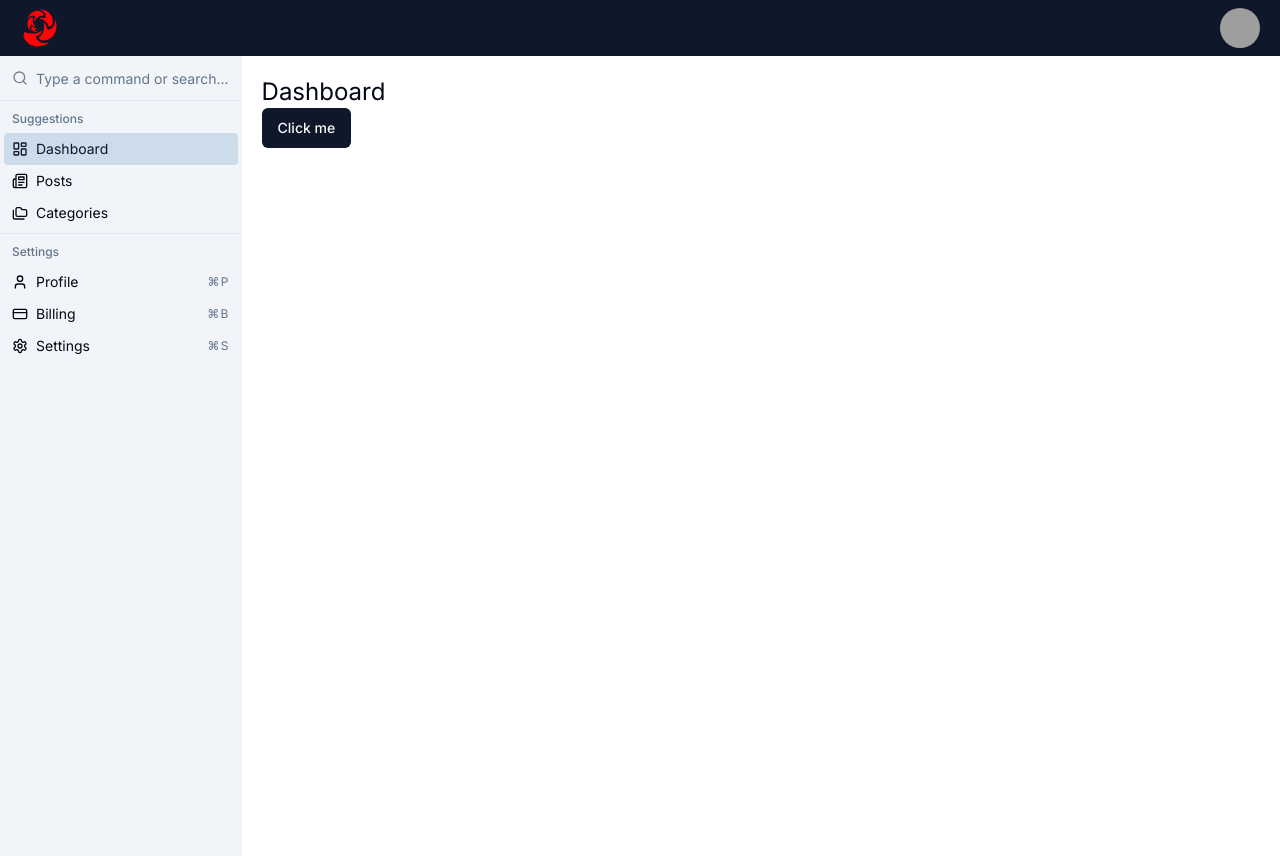
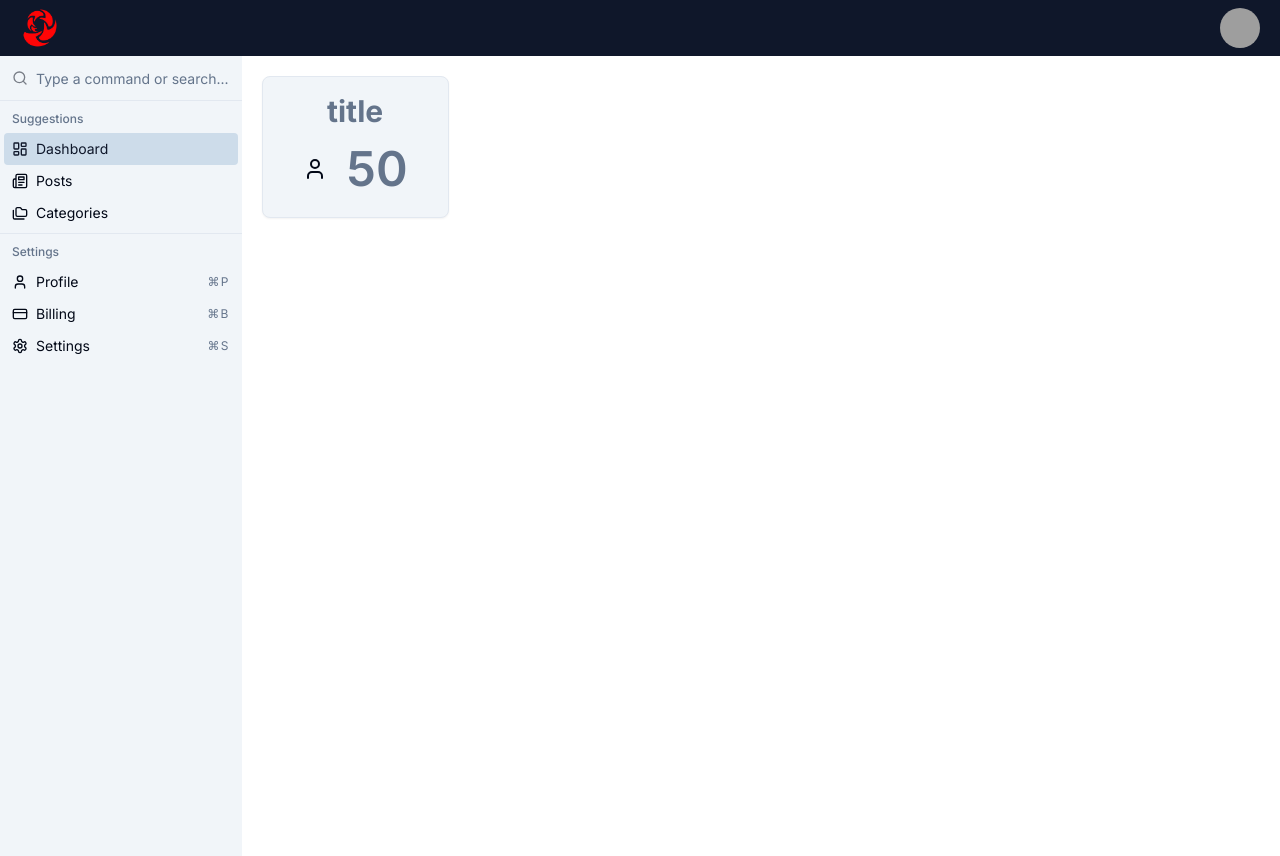
Before and after one commit to amiraadev/Customer-Relationship-Management-CRM, a Next.js app: page / in a window 1280 px wide. Built offline with nearby package versions, Linux system fonts and the light colour scheme; grey boxes are pictures that could not be loaded.

Commit message:
DashboardCard.tsx

```diff
--- a/app/page.tsx
+++ b/app/page.tsx
@@ -1,13 +1,14 @@
-import { Button } from "@/components/ui/button";
+/** @format */
 
+import DashboardCard from "@/components/dashboard/DashboardCard";
+import { User } from "lucide-react";
 
 export default function Home() {
-  return (
-    <>
-    <h1 className="text-2xl">
-      Dashboard
-    </h1>
-    <Button variant="default">Click me</Button>
-    </>
-  );
+	return (
+		<>
+			<div className='flex flex-col justify-between gap-5 mb-5 md:flex-row'>
+				<DashboardCard title={"title"} count={50} icon={User} />
+			</div>
+		</>
+	);
 }
--- /dev/null
+++ b/components/dashboard/DashboardCard.tsx
@@ -0,0 +1,29 @@
+/** @format */
+
+import { Card, CardContent } from "@/components/ui/card";
+import { LucideIcon } from "lucide-react";
+
+interface DashboardCardProps {
+	title: string;
+	count: number;
+	icon: LucideIcon;
+}
+const DashboardCard = ({ title, count, icon: Icon }: DashboardCardProps) => {
+	return (
+		<Card className='bg-slate-100 dark:bg-slate-800 p-4 pb-0'>
+			<CardContent>
+				<h3 className='text-3xl text-center mb-4 font-bold text-slate-500 dark:text-slate-200'>
+					{title}
+				</h3>
+				<div className='flex gap-5 justify-center items-center'>
+					{Icon && <Icon size={24} />}
+					<h3 className='text-5xl font-semibold text-slate-500 dark:text-slate-200'>
+						{count}
+					</h3>
+				</div>
+			</CardContent>
+		</Card>
+	);
+};
+
+export default DashboardCard;
--- /dev/null
+++ b/components/ui/card.tsx
@@ -0,0 +1,79 @@
+import * as React from "react"
+
+import { cn } from "@/lib/utils"
+
+const Card = React.forwardRef<
+  HTMLDivElement,
+  React.HTMLAttributes<HTMLDivElement>
+>(({ className, ...props }, ref) => (
+  <div
+    ref={ref}
+    className={cn(
+      "rounded-lg border bg-card text-card-foreground shadow-sm",
+      className
+    )}
+    {...props}
+  />
+))
+Card.displayName = "Card"
+
+const CardHeader = React.forwardRef<
+  HTMLDivElement,
+  React.HTMLAttributes<HTMLDivElement>
+>(({ className, ...props }, ref) => (
+  <div
+    ref={ref}
+    className={cn("flex flex-col space-y-1.5 p-6", className)}
+    {...props}
+  />
+))
+CardHeader.displayName = "CardHeader"
+
+const CardTitle = React.forwardRef<
+  HTMLParagraphElement,
+  React.HTMLAttributes<HTMLHeadingElement>
+>(({ className, ...props }, ref) => (
+  <h3
+    ref={ref}
+    className={cn(
+      "text-2xl font-semibold leading-none tracking-tight",
+      className
+    )}
+    {...props}
+  />
+))
+CardTitle.displayName = "CardTitle"
+
+const CardDescription = React.forwardRef<
+  HTMLParagraphElement,
+  React.HTMLAttributes<HTMLParagraphElement>
+>(({ className, ...props }, ref) => (
+  <p
+    ref={ref}
+    className={cn("text-sm text-muted-foreground", className)}
+    {...props}
+  />
+))
+CardDescription.displayName = "CardDescription"
+
+const CardContent = React.forwardRef<
+  HTMLDivElement,
+  React.HTMLAttributes<HTMLDivElement>
+>(({ className, ...props }, ref) => (
+  <div ref={ref} className={cn("p-6 pt-0", className)} {...props} />
+))
+CardContent.displayName = "CardContent"
+
+const CardFooter = React.forwardRef<
+  HTMLDivElement,
+  React.HTMLAttributes<HTMLDivElement>
+>(({ className, ...props }, ref) => (
+  <div
+    ref={ref}
+    className={cn("flex items-center p-6 pt-0", className)}
+    {...props}
+  />
+))
+CardFooter.displayName = "CardFooter"
+
+export { Card, CardHeader, CardFooter, CardTitle, CardDescription, CardContent }
```
